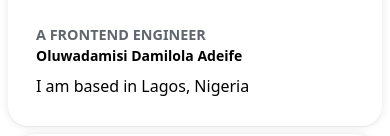
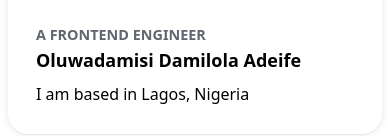
Before and after one commit to Ade1fe/my-react-portfolio, a React (Create React App) app: page / in a window 390 px wide. Shown: the part 352-488 px from the top of the page. Built offline with nearby package versions, Linux system fonts and the light colour scheme.

Commit message:
added font size

```diff
--- a/src/components/Intro.jsx
+++ b/src/components/Intro.jsx
@@ -32,7 +32,7 @@ const Intro = () => {
           <div className="w-[270px] h-[full] mx-auto rounded-tl-[50px] rounded-br-[50px] overflow-hidden">
             <Carousel images={images} />
           </div>
-          <ProfileCard first="Oluwadamisi Damilola Adeife" headerClassName="font-bold text-sm md:text-xl mb-2"
+          <ProfileCard first="Oluwadamisi Damilola Adeife" headerClassName="font-bold text-lg md:text-xl mb-2"
         second="I am based in Lagos, Nigeria"/>
         </div>
 
```
